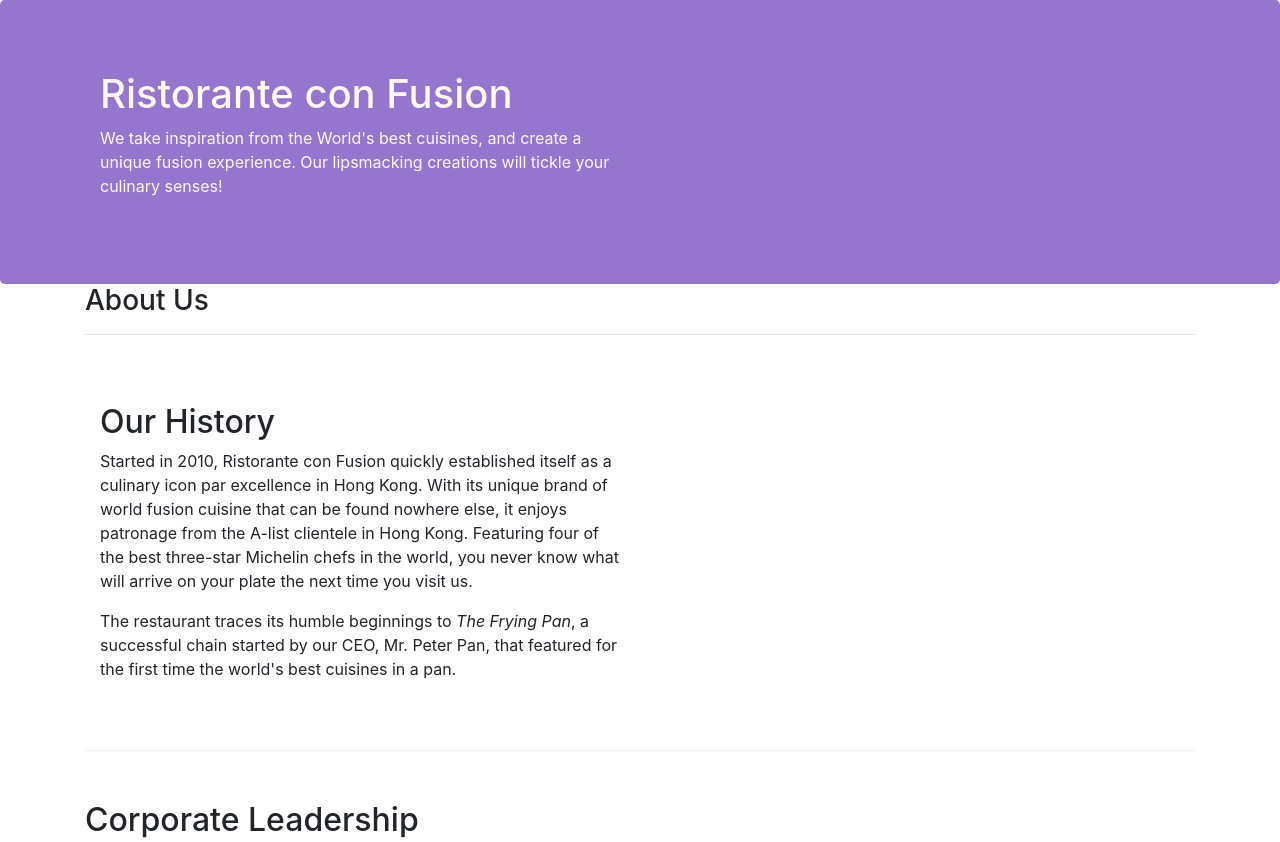
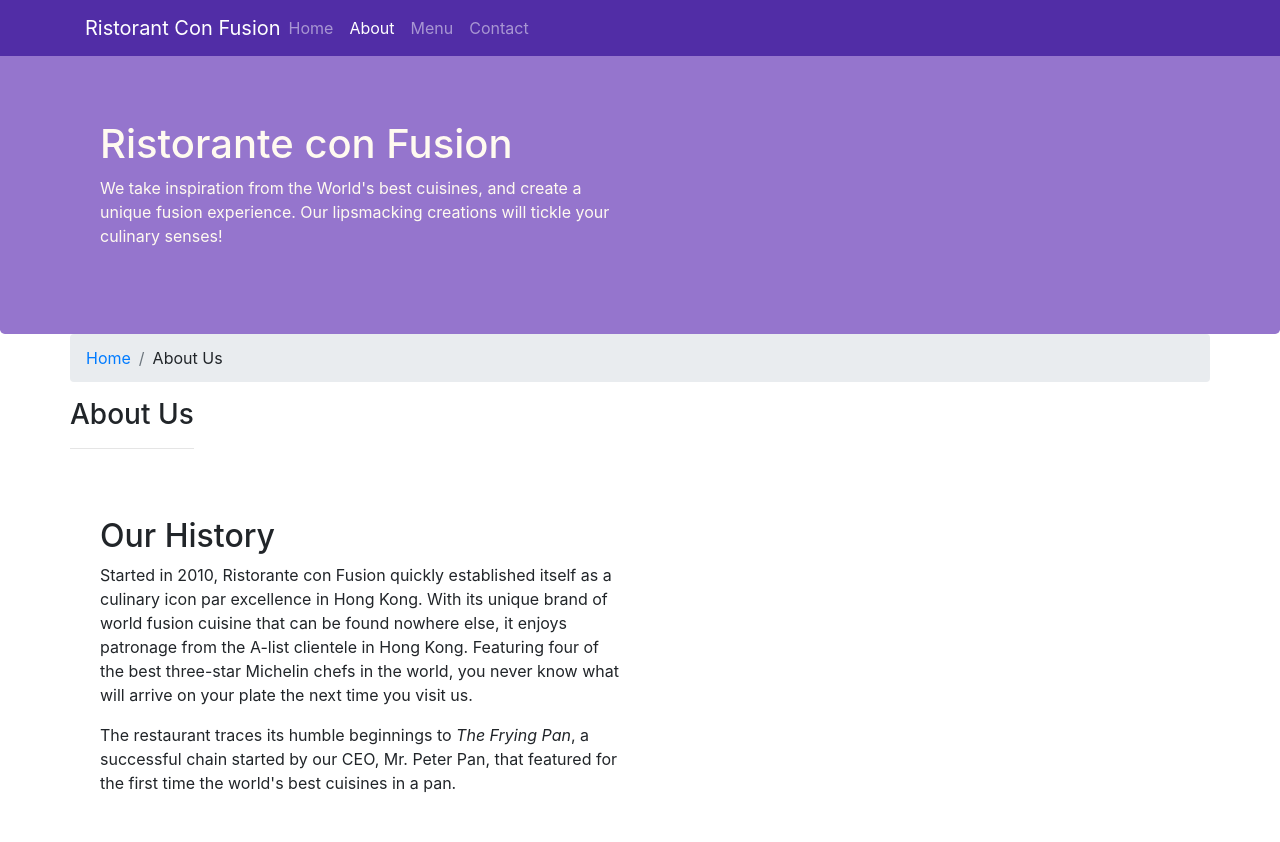
Before and after one commit to BediBrian/bootstrap-execercicio, a website: page aboutus.html in a window 1280 px wide. Shown: the top 842 px of the page. Drawn offline with nearby package versions, Linux system fonts and the light colour scheme.

Commit message:
Navbar and Breadcumbs

```diff
--- a/aboutus.html
+++ b/aboutus.html
@@ -18,6 +18,23 @@
 
 <body>
 
+    <nav class="navbar navbar-dark navbar-expand-sm fixed-top">
+        <div class="container">
+            <button class="navbar-toggler" type="button" data-toggle="collapse" data-target="#Navbar">
+                <span class="navbar-toggler-icon"></span>
+            </button>
+            <a class="navbar-brand mr-auto" href="./index.html">Ristorant Con Fusion</a>
+            <div class="collapse navbar-collapse" id="Navbar">
+                <ul class="navbar-nav mr-auto">
+                    <li class="navbar-item"><a class="nav-link" href="./index.html">Home</a></li>
+                    <li class="navbar-item active"><a class="nav-link" href="#">About</a></li>
+                    <li class="navbar-item"><a class="nav-link" href="#">Menu</a></li>
+                    <li class="navbar-item"><a class="nav-link" href="#">Contact</a></li>
+                </ul>
+            </div>
+        </div>
+    </nav>
+
     <header class="jumbotron">
         <div class="container">
             <div class="row row-header">
@@ -32,7 +49,11 @@
     </header>
 
     <div class="container">
-        <div>
+        <div class="row">
+            <ol class="col-12 breadcrumb">
+                <li class="breadcrumb-item"><a href="./index.html">Home</a></li>
+                <li class="breadcrumb-item">About Us</li>
+            </ol>
             <div>
                <h3>About Us</h3>
                <hr>
@@ -71,7 +92,7 @@
                 <div class="col-4 offset-1 col-sm-2">
                     <h5>Links</h5>
                     <ul class="list-unstyled">
-                        <li><a href="#">Home</a></li>
+                        <li><a href="./index.html">Home</a></li>
                         <li><a href="#">About</a></li>
                         <li><a href="#">Menu</a></li>
                         <li><a href="#">Contact</a></li>
@@ -106,7 +127,10 @@
            </div>
         </div>
     </footer>
-
+    <!-- jQuery first, then Popper.js, then Bootstrap JS. -->
+    <script src="node_modules/jquery/dist/jquery.slim.min.js"></script>
+    <script src="node_modules/popper.js/dist/umd/popper.min.js"></script>
+    <script src="node_modules/bootstrap/dist/js/bootstrap.min.js"></script>
 </body>
 
 </html>
--- a/css/styles.css
+++ b/css/styles.css
@@ -28,3 +28,12 @@
     margin: 0;
     color: #0f0f0f;
 }
+
+body{
+    padding: 50px 0 0 0;
+    z-index: 0;
+}
+
+.navbar-dark{
+    background-color: #512DA6;
+}
```
Also changed, not shown: index.html (+18 -1 lines).
